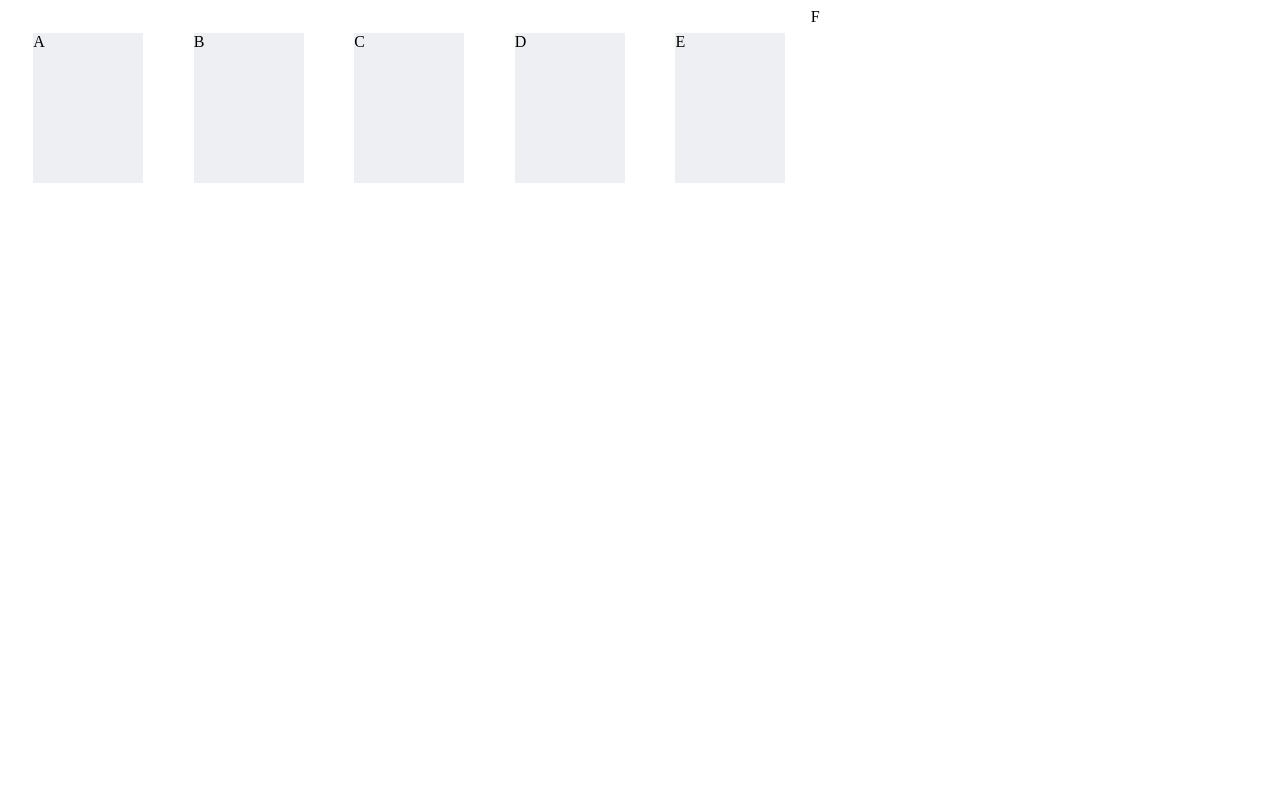
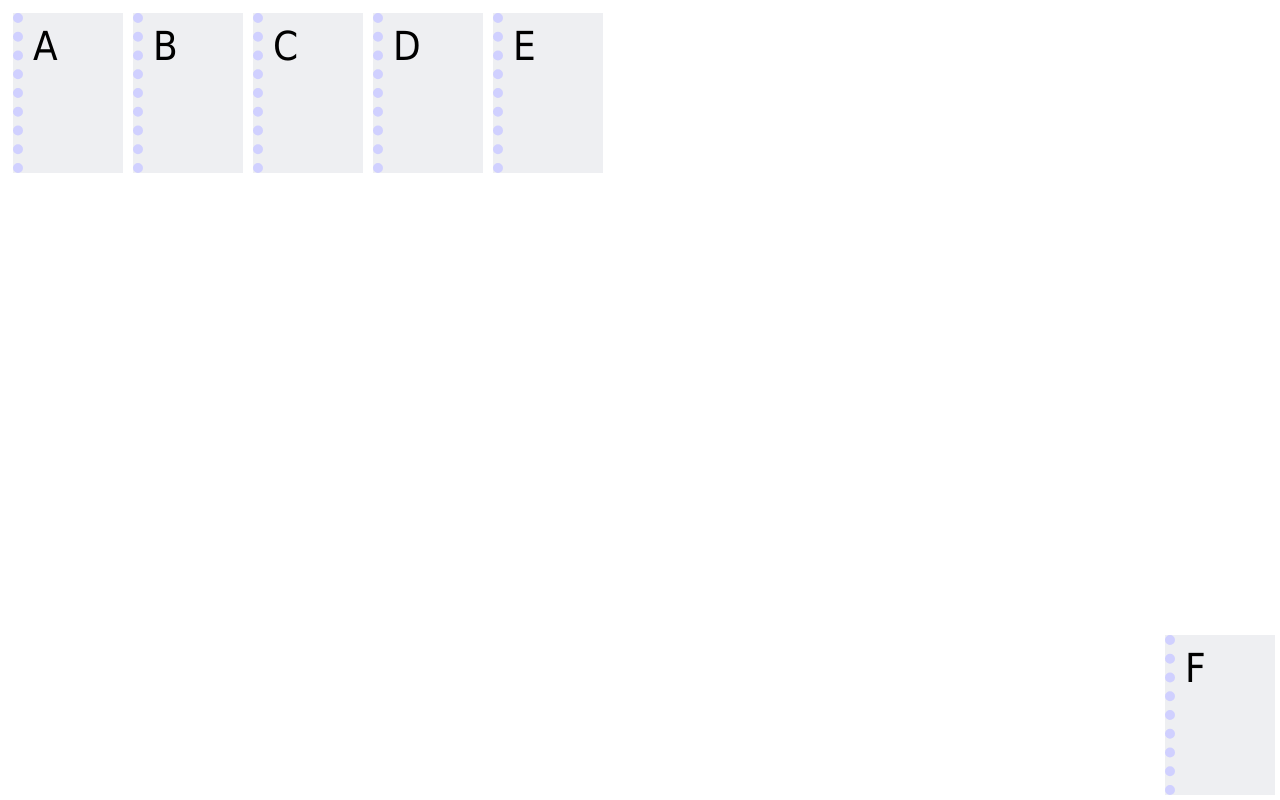
Before and after one commit to Larrylcc/CSDIY, a plain HTML site: page Stanford CS142/Project1/index.html in a window 1280 px wide. Drawn offline with Linux system fonts and the light colour scheme.

Commit message:
my version for Project1

```diff
--- a/Stanford CS142/Project1/index.html
+++ b/Stanford CS142/Project1/index.html
@@ -13,7 +13,7 @@
     <div class="odd">C</div>
     <div class="even">D</div>
     <div class="odd">E</div>
-    <div id="last">F</div>
+    <div class="even" id="last">F</div>
 
 </body>
 
--- a/Stanford CS142/Project1/styleA.css
+++ b/Stanford CS142/Project1/styleA.css
@@ -28,4 +28,7 @@ body {
     font: 40px "Tahoma";
     margin: 2% auto;
     border: 4px solid black;
+    display: flex;
+    justify-content: center;
+    align-items: center;
 }
--- a/Stanford CS142/Project1/styleB.css
+++ b/Stanford CS142/Project1/styleB.css
@@ -4,8 +4,26 @@ body {
 
 .odd,
 .even {
-    width: 110px;
+    width: 90px;
     height: 150px;
+    font: 40px "Tahoma";
     background-color: #eeeff2;
-    margin: 2%;
+    margin: 5px;
+    padding-left: 10px;
+    padding-top: 10px;
+    border-left: dotted 10px #D0D0FF;
+    cursor: pointer;
 }
+
+.odd:hover,
+.even:hover {
+    background-color: yellow;
+    color: goldenrod;
+}
+
+#last {
+    position: absolute;
+    right: 0;
+    bottom: 0;
+    margin: 5px;
+}
```
